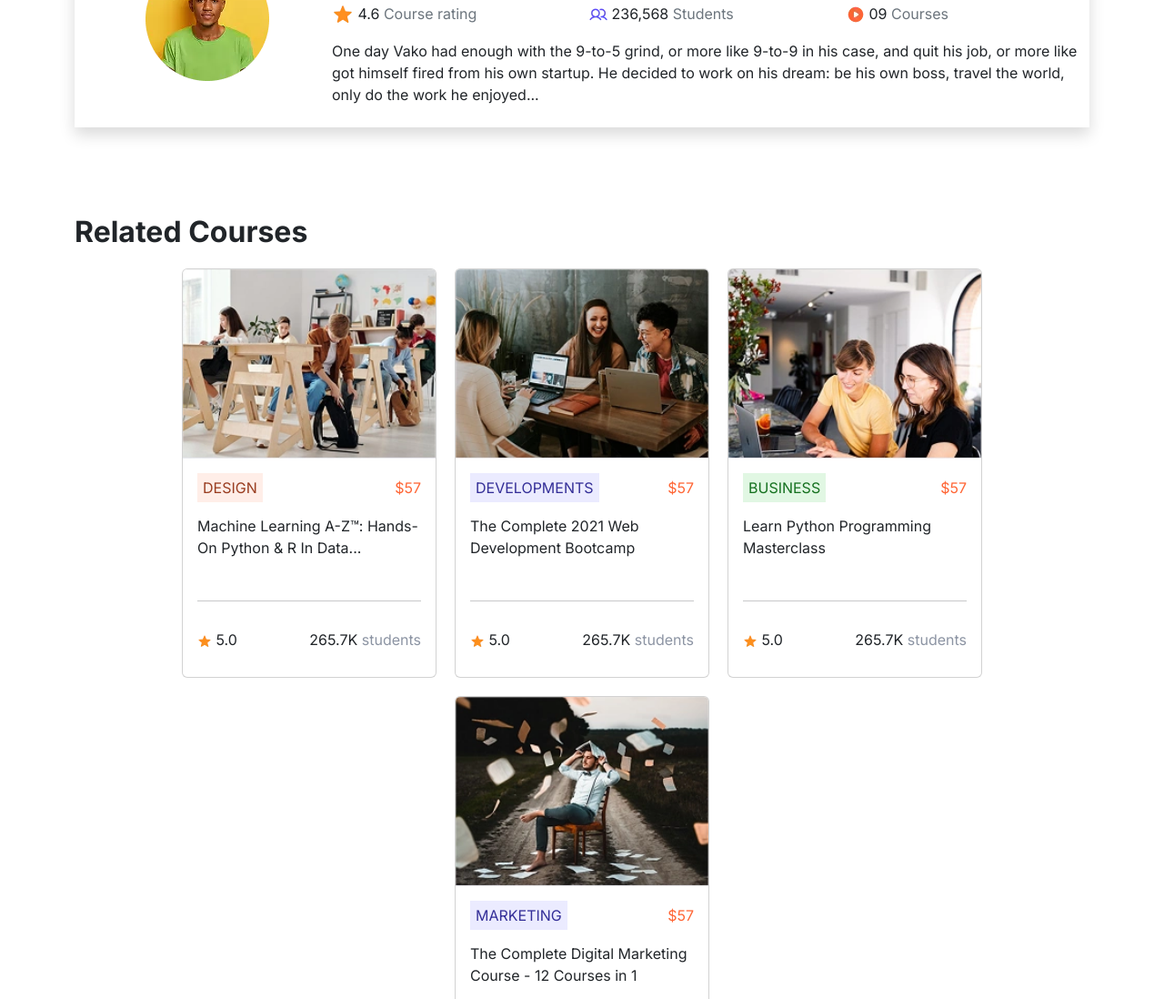
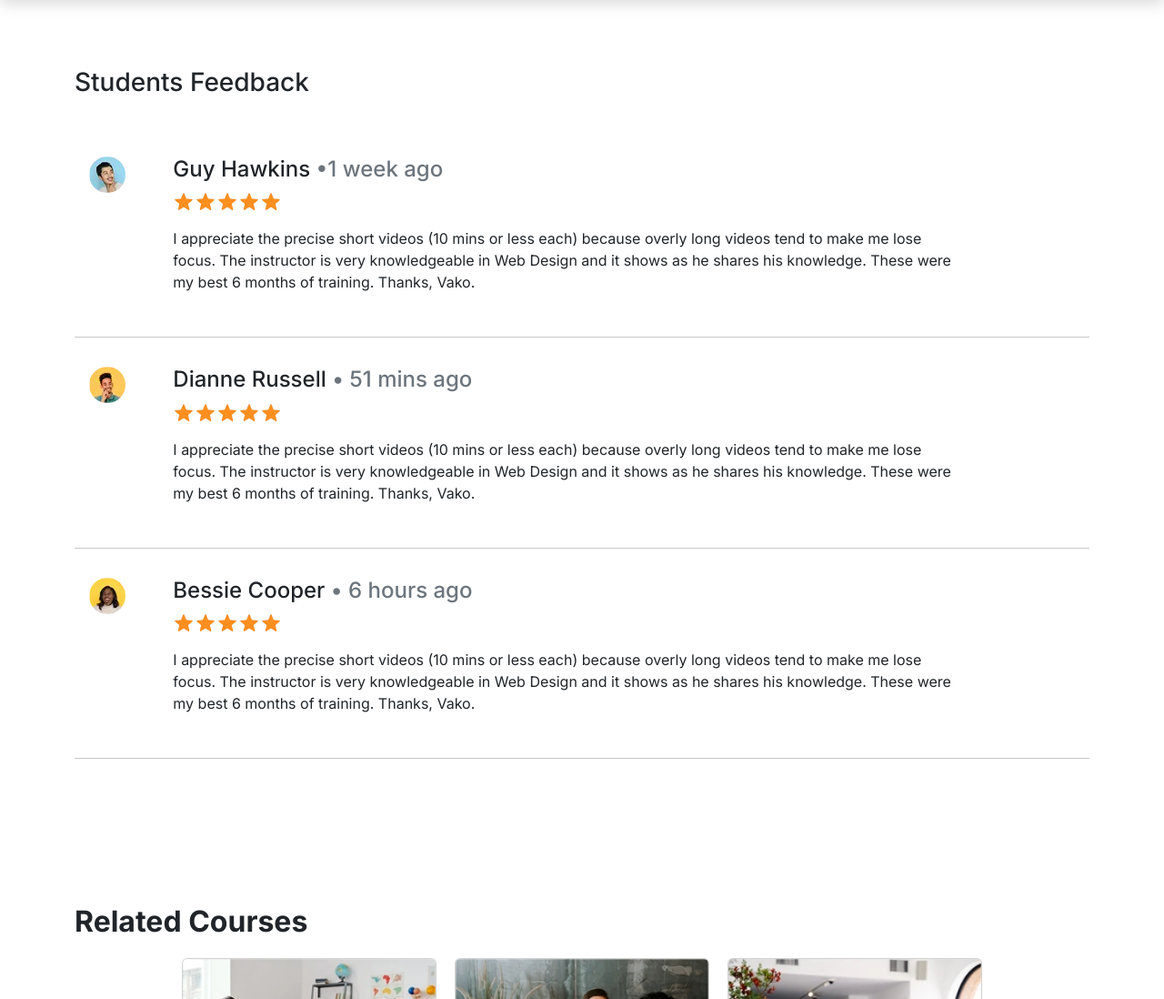
Before and after one commit to jasminabualrub/E-Tutor, a plain HTML site: page singlecourse.html in a window 1280 px wide. Shown: the part 2248-3346 px from the top of the page at 91% size. Drawn offline with nearby package versions, Linux system fonts and the light colour scheme.

Commit message:
ctreate comment section

```diff
--- a/assets/Css/singlecourse.css
+++ b/assets/Css/singlecourse.css
@@ -41,3 +41,6 @@
     flex-direction: column;
     gap:30px;
 }
+.comment-detail{
+    width:80%;
+}
--- a/singlecourse.html
+++ b/singlecourse.html
@@ -139,6 +139,7 @@
   </li>
 
 </ul>
+</div>
 <div class="tab-content" id="myTabContent">
   <div class="tab-pane fade show active " id="home-tab-pane" role="tabpanel" aria-labelledby="home-tab" tabindex="0">
     <h2 >Description</h2>
@@ -157,7 +158,7 @@ Second, this is a Development course. But I don't teach you how to code. Because
 
       <img src="assets/Images/singlecourse/instructor2.webp" alt="instructor2"/>
     </div>
-  <div class="instructor-content col-md-9 col-sm-12 d-flex flex-column gap-3 align-items-start justify-content-sm-center align-items-sm-center">
+  <div class="instructor-content col-md-9 col-sm-12 d-flex flex-column gap-3 align-items-start ">
     <h4>Vako Shvili</h4>
     <span>Web Designer & Best-Selling Instructor</span>
     <div>
@@ -217,11 +218,66 @@ Second, this is a Development course. But I don't teach you how to code. Because
 
   </div>
   </div>
+  <div class="comments py-5">
+    <div class="container ">
+     <h3 class="mb-5"> Students Feedback</h3>
+     <div class="row p-3">
+      <div class="col-md-1 col-sm-12">
+        <img src="assets/Images/singlecourse/comment2.webp" alt="comment1"/>
+      </div>
+      <div class=" comment-detail col-md-11 col-sm-12">
+        <h4>Guy Hawkins <span class="text-secondary">•1 week ago</span></h4>
+        <ul class="list-unstyled d-flex"><li><img src="assets/Images/singlecourse/Star.webp"  alt="star"/></li>
+          <li><img src="assets/Images/singlecourse/Star.webp"  alt="star"/></li>
+          <li><img src="assets/Images/singlecourse/Star.webp"  alt="star"/></li>
+          <li><img src="assets/Images/singlecourse/Star.webp"  alt="star"/></li>
+          <li><img src="assets/Images/singlecourse/Star.webp"  alt="star"/></li>
+        </ul>
+        <p>I appreciate the precise short videos (10 mins or less each) because overly long videos tend to make me lose focus. The instructor is very knowledgeable in Web Design and it shows as he shares his knowledge. These were my best 6 months of training. Thanks, Vako.</p>
+      </div>
+     </div>
+     <hr/>
+       <div class="row p-3">
+      <div class="col-md-1 col-sm-12">
+        <img src="assets/Images/singlecourse/comment1.webp" alt="comment2"/>
+      </div>
+      <div class=" comment-detail col-md-11 col-sm-12">
+        <h4>Dianne Russell <span class="text-secondary">• 51 mins ago</span></h4>
+        <ul class="list-unstyled d-flex"><li><img src="assets/Images/singlecourse/Star.webp"  alt="star"/></li>
+          <li><img src="assets/Images/singlecourse/Star.webp"  alt="star"/></li>
+          <li><img src="assets/Images/singlecourse/Star.webp"  alt="star"/></li>
+          <li><img src="assets/Images/singlecourse/Star.webp"  alt="star"/></li>
+          <li><img src="assets/Images/singlecourse/Star.webp"  alt="star"/></li>
+        </ul>
+        <p>I appreciate the precise short videos (10 mins or less each) because overly long videos tend to make me lose focus. The instructor is very knowledgeable in Web Design and it shows as he shares his knowledge. These were my best 6 months of training. Thanks, Vako.</p>
+      </div>
+     </div>
+     <hr/>
+        <div class="row p-3">
+      <div class="col-md-1 col-sm-12">
+        <img src="assets/Images/singlecourse/comment3.webp" alt="comment3"/>
+      </div>
+      <div class=" comment-detail col-md-11 col-sm-12">
+        <h4>Bessie Cooper <span class="text-secondary">• 6 hours ago</span></h4>
+        <ul class="list-unstyled d-flex"><li><img src="assets/Images/singlecourse/Star.webp"  alt="star"/></li>
+          <li><img src="assets/Images/singlecourse/Star.webp"  alt="star"/></li>
+          <li><img src="assets/Images/singlecourse/Star.webp"  alt="star"/></li>
+          <li><img src="assets/Images/singlecourse/Star.webp"  alt="star"/></li>
+          <li><img src="assets/Images/singlecourse/Star.webp"  alt="star"/></li>
+        </ul>
+        <p>I appreciate the precise short videos (10 mins or less each) because overly long videos tend to make me lose focus. The instructor is very knowledgeable in Web Design and it shows as he shares his knowledge. These were my best 6 months of training. Thanks, Vako.</p>
+      </div>
+     </div>
+     <hr/>
+    </div>
+  </div>
+
 
 </div>
   </div>
   <div class="tab-pane fade " id="profile-tab-pane" role="tabpanel" aria-labelledby="profile-tab" tabindex="0"> <h2>resume:</h2>
-  <img src="assets/Images/singlecourse/curriculum-vitae-template-free.webp" class="img-fluid"> </div>
+  <img src="assets/Images/singlecourse/curriculum-vitae-template-free.webp" class="img-fluid">
+</div>
   <div class="tab-pane fade " id="contact-tab-pane" role="tabpanel" aria-labelledby="contact-tab" tabindex="0"><h2>Instructor:</h2>
     <img src="assets/Images/courses/Course Images (4).webp" alt="insrtucter"/>
     <p>Lorem ipsum dolor sit amet consectetur adipisicing elit. Atque, repudiandae eos. Nihil, suscipit magnam iusto, officia expedita quam a deleniti accusamus, temporibus mollitia modi amet nobis? Id amet quisquam sit. Lorem ipsum dolor sit amet consectetur adipisicing elit. Dolor iure, consequatur iste, libero minus tenetur quia delectus quaerat ex maiores blanditiis ab ratione accusamus voluptas sunt officia animi quis. Est.</p>
@@ -233,8 +289,10 @@ I do! And that's why I got into this field. Not for the love of Web Design, whic
 
 For example, this is a Design course but I don't teach you Photoshop. Because Photoshop is needlessly complicated for Web Design. But people still teach it to web designers. I don't. I teach Figma – a simple tool that is taking over the design world. You will be designing a complete website within a week while others are still learning how to create basic layouts in Photoshop.
 
-Second, this is a Development course. But I don't teach you how to code. Because for Web Design coding is needlessly complicated and takes too long to learn. Instead, I teach Webflow – a tool that is taking over the web design world. You will be building complex websites within two weeks while others are still learning the basics of HTML & CSS. Third, this is a Freelancing course. But I don't just teach you how to write great proposals. I give you a winning proposal template. When you're done with the course, you will have a stunning portfolio website with portfolio pieces already in it. Buy this course now and take it whenever the time is right for you.</p></div>
+Second, this is a Development course. But I don't teach you how to code. Because for Web Design coding is needlessly complicated and takes too long to learn. Instead, I teach Webflow – a tool that is taking over the web design world. You will be building complex websites within two weeks while others are still learning the basics of HTML & CSS. Third, this is a Freelancing course. But I don't just teach you how to write great proposals. I give you a winning proposal template. When you're done with the course, you will have a stunning portfolio website with portfolio pieces already in it. Buy this course now and take it whenever the time is right for you.</p>
 </div>
+
+
             </div>
 
           </section>
```
Also changed, not shown: assets/Images/singlecourse/comment1.webp (added), assets/Images/singlecourse/comment2.webp (added), assets/Images/singlecourse/comment3.webp (added).
